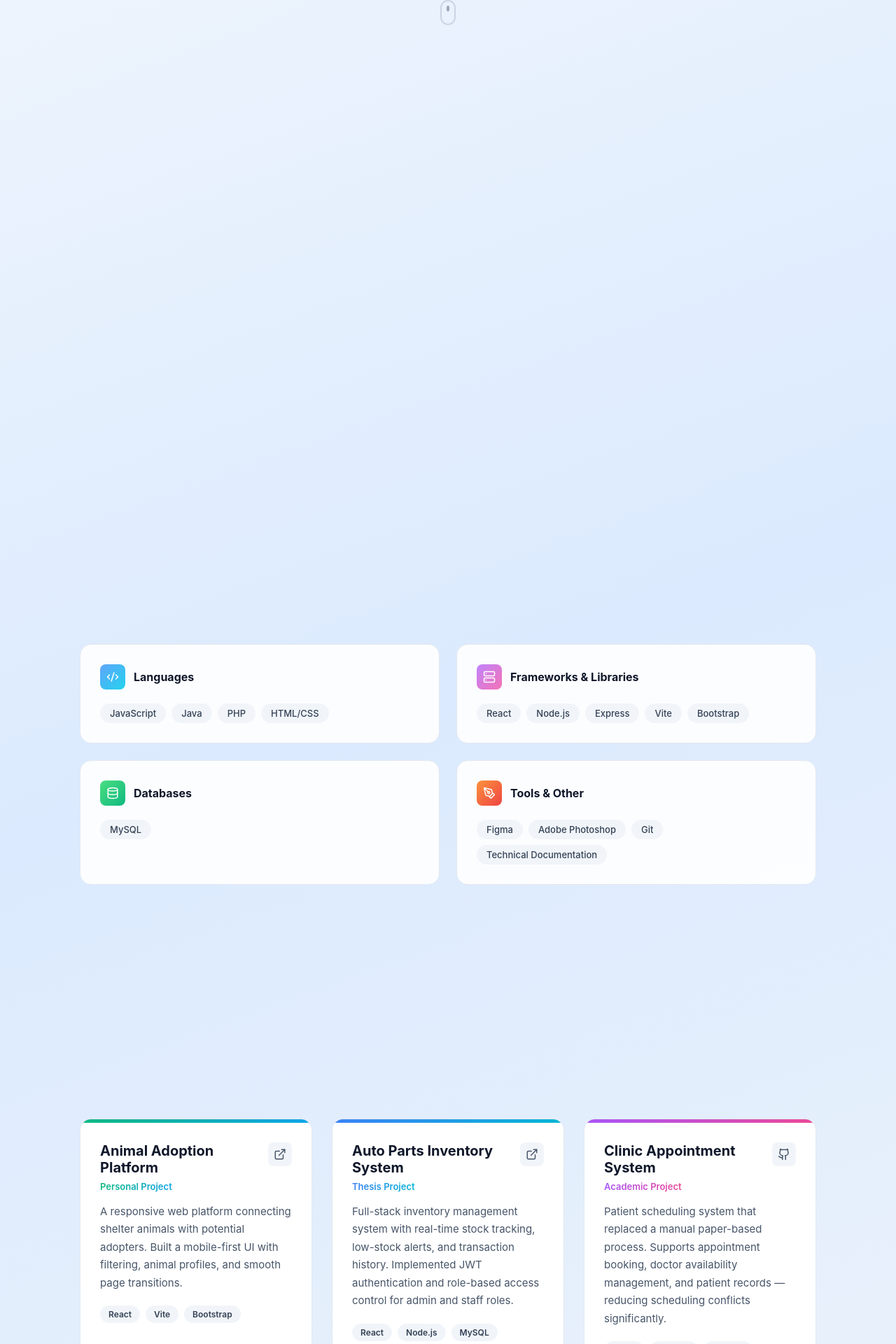
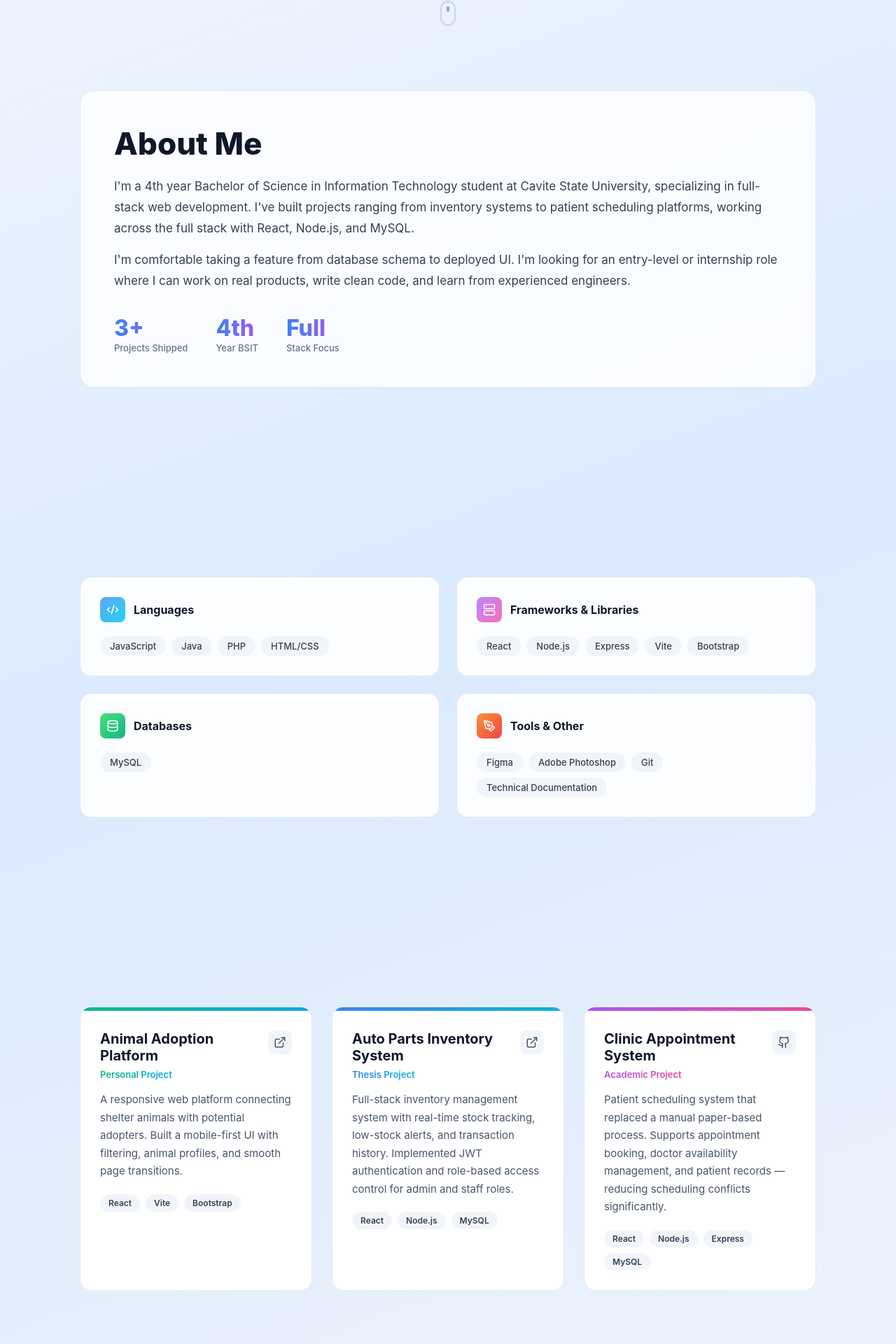
Before and after one commit to kurarenzu007/my-portfolio, a React (Vite) app in the folder my-portfolio/: page / in a window 1280 px wide. Shown: the part 735-2655 px from the top of the page at 70% size. Built offline with nearby package versions, Linux system fonts and the light colour scheme.

Commit message:
updated IU fixes

```diff
--- a/my-portfolio/src/App.css
+++ b/my-portfolio/src/App.css
@@ -184,7 +184,7 @@ body {
   min-height: 100vh;
   display: flex;
   align-items: center;
-  padding: 96px 24px 48px;
+  padding: 96px 24px 32px;
   position: relative;
 }
 
@@ -375,18 +375,13 @@ body {
 .dark  .scroll-dot { background: #475569; }
 
 /* ── About ── */
-.about-section { padding: 96px 24px; }
+.about-section { padding: 64px 24px; }
 
 .about-card {
   border-radius: 20px;
   padding: 48px;
   border: 1px solid;
-  opacity: 0;
-  transform: translateY(24px);
-  transition: opacity 0.7s ease-out, transform 0.7s ease-out;
 }
-
-.about-card.visible { opacity: 1; transform: translateY(0); }
 
 .light .about-card { background: rgba(255,255,255,0.8); border-color: #e2e8f0; }
 .dark  .about-card { background: rgba(15,23,42,0.6); border-color: #1e293b; }
@@ -426,7 +421,7 @@ body {
 .dark  .stat-label { color: #94a3b8; }
 
 /* ── Skills ── */
-.skills-section { padding: 96px 24px; }
+.skills-section { padding: 64px 24px; }
 
 .section-header {
   text-align: center;
@@ -516,7 +511,7 @@ body {
 .dark  .skill-tag { background: #1e293b; color: #cbd5e1; }
 
 /* ── Projects ── */
-.projects-section { padding: 96px 24px; }
+.projects-section { padding: 64px 24px; }
 
 .projects-grid {
   display: grid;
@@ -605,19 +600,14 @@ body {
 .dark  .tech-tag { background: #1e293b; color: #cbd5e1; }
 
 /* ── Contact ── */
-.contact-section { padding: 96px 24px; }
+.contact-section { padding: 64px 24px; }
 
 .contact-card {
   border-radius: 20px;
   padding: 56px 48px;
   text-align: center;
   border: 1px solid;
-  opacity: 0;
-  transform: translateY(24px);
-  transition: opacity 0.7s ease-out, transform 0.7s ease-out;
 }
-
-.contact-card.visible { opacity: 1; transform: translateY(0); }
 
 .light .contact-card { background: rgba(255,255,255,0.8); border-color: #e2e8f0; }
 .dark  .contact-card { background: rgba(15,23,42,0.6); border-color: #1e293b; }
@@ -683,6 +673,7 @@ body {
   opacity: 0;
   transform: translateY(24px);
   transition: opacity 0.7s ease-out, transform 0.7s ease-out;
+  will-change: opacity, transform;
 }
 
 .fade-in-section.visible {
--- a/my-portfolio/src/Portfolio.jsx
+++ b/my-portfolio/src/Portfolio.jsx
@@ -188,8 +188,8 @@ const Portfolio = () => {
       {/* About */}
       <section id="about" className="about-section">
         <div className="container">
-          <div className="fade-in-section" id="about-header">
-            <div className={`about-card ${isVisible['about-header'] ? 'visible' : ''}`}>
+          <div className={`fade-in-section ${isVisible['about-header'] ? 'visible' : ''}`} id="about-header">
+            <div className="about-card">
               <h2 className="section-title">About Me</h2>
               <p className="about-text">
                 I'm a 4th year Bachelor of Science in Information Technology student at Cavite State University, specializing in full-stack web development. I've built projects ranging from inventory systems to patient scheduling platforms, working across the full stack with React, Node.js, and MySQL.
@@ -223,7 +223,7 @@ const Portfolio = () => {
             <h2 className={`section-title ${isVisible['skills-header'] ? 'visible' : ''}`}>Skills</h2>
             <p className="section-subtitle">Technologies I work with</p>
           </div>
-          <div className={`skills-grid fade-in-section ${isVisible['skills-header'] ? 'visible' : ''}`} id="skills-grid">
+          <div className={`skills-grid fade-in-section ${isVisible['skills-grid'] ? 'visible' : ''}`} id="skills-grid">
             {skillCategories.map(cat => (
               <div key={cat.key} className="skill-category-card">
                 <div className="skill-cat-header">
@@ -297,8 +297,8 @@ const Portfolio = () => {
       {/* Contact */}
       <section id="contact" className="contact-section">
         <div className="container">
-          <div className="fade-in-section" id="contact-header">
-            <div className={`contact-card ${isVisible['contact-header'] ? 'visible' : ''}`}>
+          <div className={`fade-in-section ${isVisible['contact-header'] ? 'visible' : ''}`} id="contact-header">
+            <div className="contact-card">
               <h2 className="section-title">Let's Work Together</h2>
               <p className="contact-subtitle">
                 I'm currently open to internship and entry-level opportunities. If you have a role or project in mind, feel free to reach out.
```
